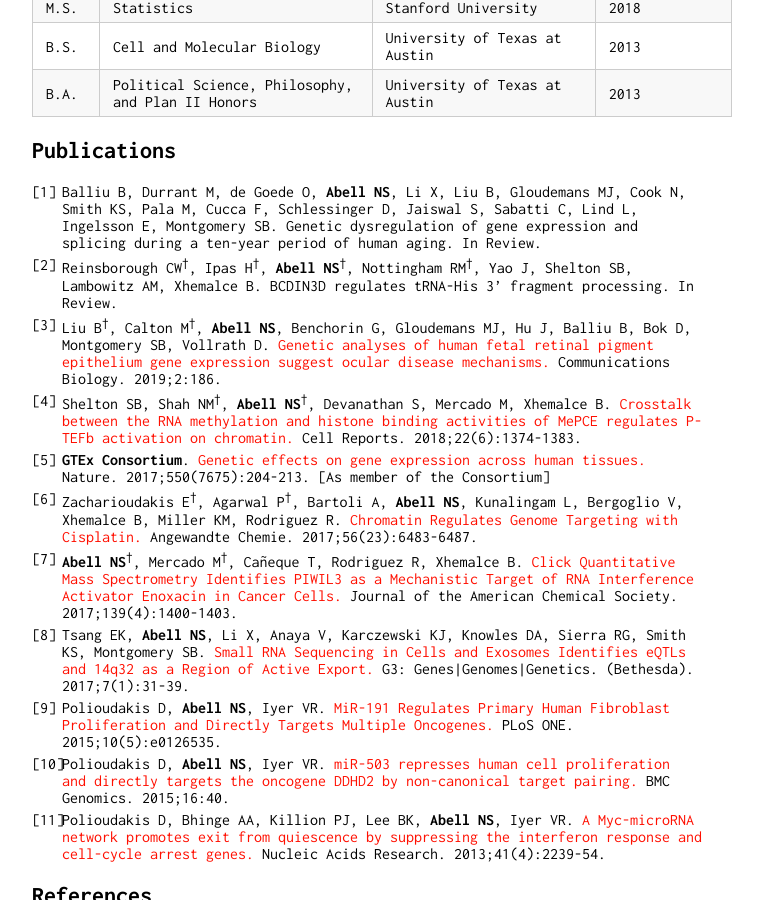
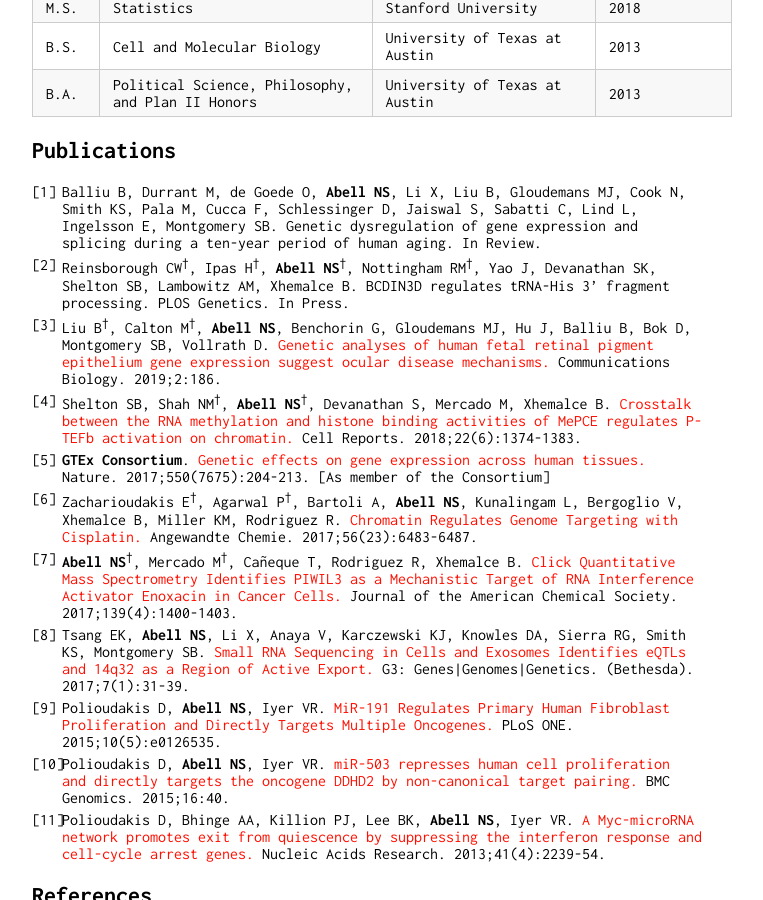
Before and after one commit to nsabell/nsabell.github.io, a Jekyll site: the page built from index.md, in a window 1280 px wide and 900 px high, scrolled down 498 px. Shown: the whole window, without its empty margins (258-1021 px from the left). Built offline with Jekyll 4.4.1, drawn with Linux system fonts in a browser that asks for light colours; our own code applies the rules of GitHub Pages for plain Markdown files.

Commit message:
paper #10!

```diff
--- a/index.md
+++ b/index.md
@@ -20,7 +20,7 @@ Computational and statistical genomics, functional/experimental human genomics,
 ## Publications
 
 11. Balliu B, Durrant M, de Goede O, **Abell NS**, Li X, Liu B, Gloudemans MJ, Cook N, Smith KS, Pala M, Cucca F, Schlessinger D, Jaiswal S, Sabatti C, Lind L, Ingelsson E, Montgomery SB. Genetic dysregulation of gene expression and splicing during a ten-year period of human aging. In Review.
-10. Reinsborough CW<sup>&dagger;</sup>, Ipas H<sup>&dagger;</sup>, **Abell NS**<sup>&dagger;</sup>, Nottingham RM<sup>&dagger;</sup>, Yao J, Shelton SB, Lambowitz AM, Xhemalce B. BCDIN3D regulates tRNA-His 3’ fragment processing. In Review.
+10. Reinsborough CW<sup>&dagger;</sup>, Ipas H<sup>&dagger;</sup>, **Abell NS**<sup>&dagger;</sup>, Nottingham RM<sup>&dagger;</sup>, Yao J, Devanathan SK, Shelton SB, Lambowitz AM, Xhemalce B. BCDIN3D regulates tRNA-His 3’ fragment processing. PLOS Genetics. In Press.
 9. Liu B<sup>&dagger;</sup>, Calton M<sup>&dagger;</sup>, **Abell NS**, Benchorin G, Gloudemans MJ, Hu J, Balliu B, Bok D, Montgomery SB, Vollrath D. [Genetic analyses of human fetal retinal pigment epithelium gene expression suggest ocular disease mechanisms.](https://www.nature.com/articles/s42003-019-0430-6) Communications Biology. 2019;2:186.
 8. Shelton SB, Shah NM<sup>&dagger;</sup>, **Abell NS**<sup>&dagger;</sup>, Devanathan S, Mercado M, Xhemalce B. [Crosstalk between the RNA methylation and histone binding activities of MePCE regulates P-TEFb activation on chromatin.](https://www.ncbi.nlm.nih.gov/pubmed/29425494) Cell Reports. 2018;22(6):1374-1383.
 7. **GTEx Consortium**. [Genetic effects on gene expression across human tissues.](https://www.ncbi.nlm.nih.gov/pubmed/29022597) Nature. 2017;550(7675):204-213. [As member of the Consortium]
```
